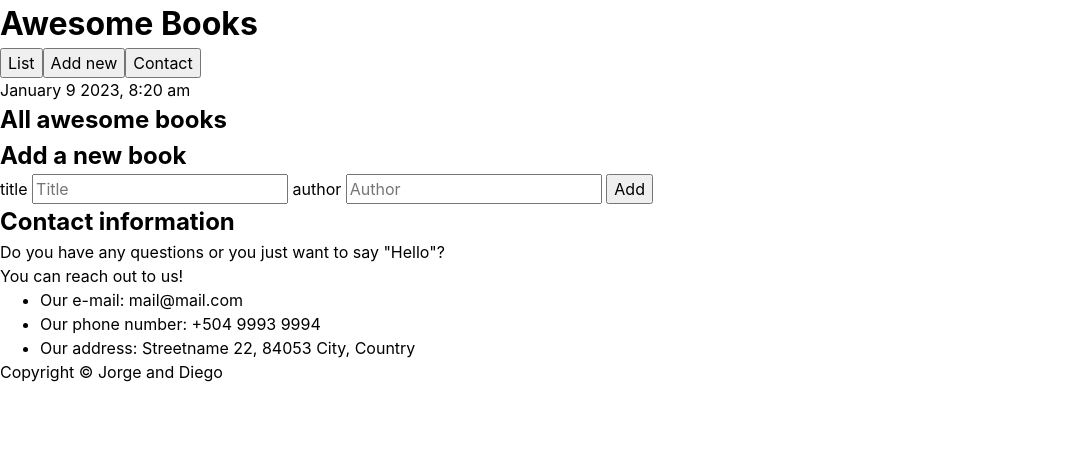
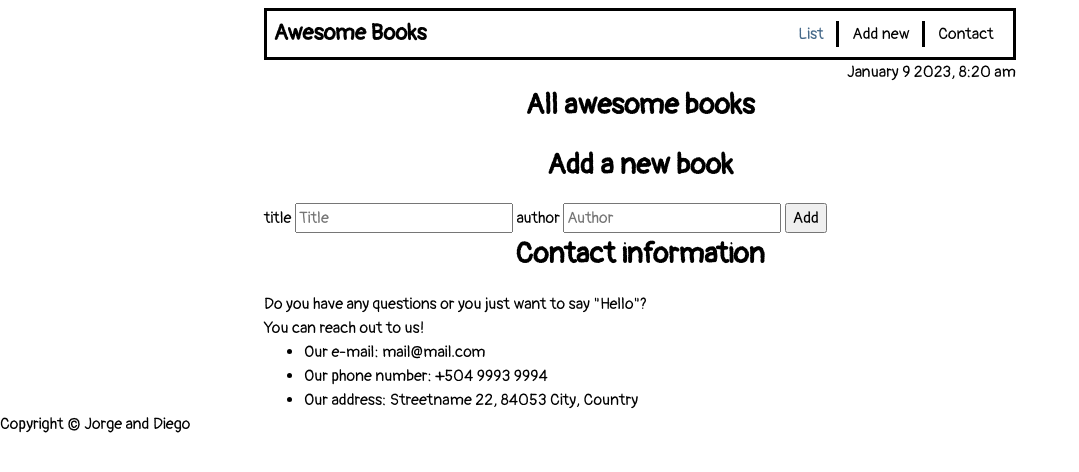
Before and after one commit to jorgeabrahan/awesome-books, a website with bundled scripts: page index.html in a window 1280 px wide. Shown: the whole page, without its empty margins (0-1079 px from the left). Built offline with nearby package versions, Linux system fonts and the light colour scheme.

Commit message:
Create header styles

```diff
--- /dev/null
+++ b/css/general.css
@@ -0,0 +1,15 @@
+.d-none {
+  display: none;
+}
+
+.center {
+  max-width: 768px;
+  margin-inline: auto;
+  padding-inline: 0.5rem;
+}
+
+.title {
+  text-align: center;
+  font-size: 1.8rem;
+  margin-bottom: 1rem;
+}
--- /dev/null
+++ b/css/header.css
@@ -0,0 +1,33 @@
+.header {
+  padding-top: 0.5rem;
+}
+
+.header__content {
+  display: flex;
+  align-items: center;
+  justify-content: space-between;
+  border: 3px solid black;
+  padding: 0.4rem;
+}
+
+.header__title {
+  font-size: 1.4rem;
+}
+
+.header__button {
+  padding-inline: 0.8rem;
+  background: none;
+  border: none;
+}
+
+.header__button:not(:first-child) {
+  border-left: 3px solid black;
+}
+
+.header__button--active {
+  color: #446889;
+}
+
+.header__date {
+  text-align: right;
+}
--- a/css/normalize.css
+++ b/css/normalize.css
@@ -1,3 +1,5 @@
+@import url('https://fonts.googleapis.com/css2?family=Pangolin&display=swap');
+
 *,
 *::before,
 *::after {
@@ -13,7 +15,7 @@ html {
 }
 
 body {
-  font-family: "Inter", sans-serif;
+  font-family: 'Pangolin', cursive;
   line-height: 1.5;
   -webkit-font-smoothing: antialiased;
 }
@@ -47,7 +49,3 @@ h6 {
 button {
   cursor: pointer;
 }
-
-button:active {
-  scale: 0.9;
-}
--- /dev/null
+++ b/css/style.css
@@ -0,0 +1,3 @@
+@import url('./general.css');
+@import url('./header.css');
+@import url('./normalize.css');
--- a/index.html
+++ b/index.html
@@ -5,23 +5,30 @@
     <meta http-equiv="X-UA-Compatible" content="IE=edge" />
     <meta name="viewport" content="width=device-width, initial-scale=1.0" />
     <title>Awesome Books</title>
-    <link rel="stylesheet" href="./css/normalize.css" />
+    <link rel="stylesheet" href="./css/style.css" />
   </head>
   <body>
-    <header>
-      <h1>Awesome Books</h1>
-      <div><button>List</button><button>Add new</button><button>Contact</button></div>
+    <header class="header center">
+      <div class="header__content">
+        <h1 class="header__title">Awesome Books</h1>
+        <div>
+          <button class="header__button header__button--active">List</button
+          ><button class="header__button">Add new</button><button class="header__button">Contact</button>
+        </div>
+      </div>
+      <p class="header__date">January 9 2023, 8:20 am</p>
     </header>
-    <p>January 9 2023, 8:20 am</p>
 
+    <main class="center">
       <!-- added books list section -->
       <section>
-      <h2>All awesome books</h2>
+        <h2 class="title">All awesome books</h2>
         <div id="booksCnt"></div>
+        <p id="msgNoBooks" class="d-none">No books added yet!</p>
       </section>
       <!-- add new book section -->
       <section>
-      <h2>Add a new book</h2>
+        <h2 class="title">Add a new book</h2>
         <form id="frmAddBook">
           <label for="title">title</label>
           <input type="text" name="title" id="title" placeholder="Title" required minlength="5" />
@@ -32,7 +39,7 @@
       </section>
       <!-- contact information section -->
       <section>
-      <h2>Contact information</h2>
+        <h2 class="title">Contact information</h2>
         <p>Do you have any questions or you just want to say "Hello"? <br />You can reach out to us!</p>
         <ul>
           <li>Our e-mail: mail@mail.com</li>
@@ -40,6 +47,7 @@
           <li>Our address: Streetname 22, 84053 City, Country</li>
         </ul>
       </section>
+    </main>
 
     <footer>
       <p>Copyright &copy; Jorge and Diego</p>
```
Lines whose indentation alone changed are shown as unchanged.
